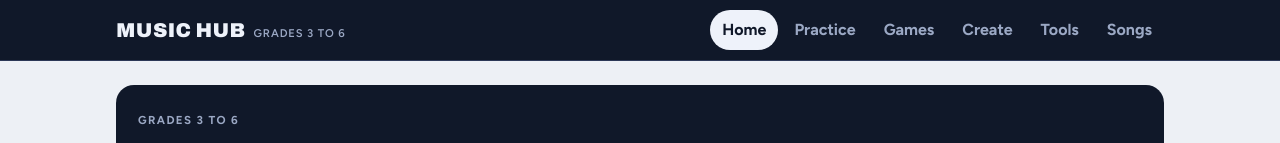
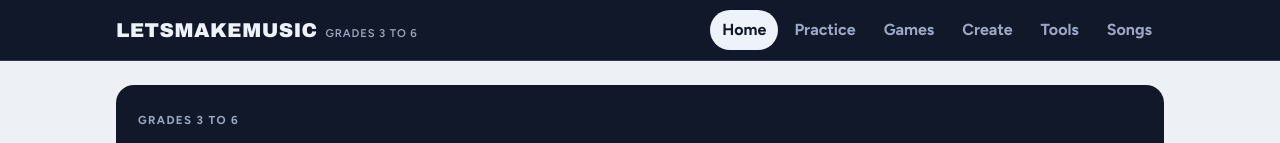
Before and after one commit to musiclearnplay/LetsMakeMusic, a plain HTML site: page index.html in a window 1280 px wide. Shown: the top 143 px of the page. Drawn offline with Linux system fonts and the light colour scheme.

Commit message:
Add files via upload

```diff
--- a/core.js
+++ b/core.js
@@ -1,4 +1,4 @@
-/* Music Hub core: helpers, music theory, audio engine, notation drawing. */
+/* LetsMakeMusic core: helpers, music theory, audio engine, notation drawing. */
 'use strict';
 const $=(s,r=document)=>r.querySelector(s), $$=(s,r=document)=>[...r.querySelectorAll(s)];
 const esc=s=>String(s).replace(/[&<>"]/g,c=>({'&':'&amp;','<':'&lt;','>':'&gt;','"':'&quot;'}[c]));
--- a/data.js
+++ b/data.js
@@ -1,4 +1,4 @@
-/* Music Hub data: songs, chords, pathways. Melodies: "E4:2" = note:beats (1 beat default, octave 4 default), R = rest, | ignored. */
+/* LetsMakeMusic data: songs, chords, pathways. Melodies: "E4:2" = note:beats (1 beat default, octave 4 default), R = rest, | ignored. */
 'use strict';
 const SANDBOX_URL='https://claude.ai/artifact/PNyfn9UntRH1JvXoTceBzC';
 
@@ -8,9 +8,9 @@ const MELODIES=[
   mel:'G E G:.5 G:.5 E | G:.5 G:.5 E:.5 A:.5 G:.5 G:.5 E',ch:'C C'},
  {id:'hot-cross',t:'Hot Cross Buns',by:'Traditional',lvl:1,bpm:96,key:'C',tags:'do re mi three notes',
   mel:'E D C:2 | E D C:2 | C:.5 C:.5 C:.5 C:.5 D:.5 D:.5 D:.5 D:.5 | E D C:2',ch:'C C C_G C'},
- {id:'three-note-rock',t:'Three-Note Rock',by:'Original for the Hub',tier:'orig',lvl:1,bpm:104,key:'G',tags:'B A G three notes',
+ {id:'three-note-rock',t:'Three-Note Rock',by:'Original for LetsMakeMusic',tier:'orig',lvl:1,bpm:104,key:'G',tags:'B A G three notes',
   mel:'B B A A | G G A:2 | B A G A | B:2 G:2 | B B A A | G G A:2 | B:.5 B:.5 A G A | G:4',ch:'G D G D G D G_D G'},
- {id:'open-string-groove',t:'Open String Groove',by:'Original for the Hub',tier:'orig',lvl:1,bpm:100,key:'C',tags:'ukulele open strings',
+ {id:'open-string-groove',t:'Open String Groove',by:'Original for LetsMakeMusic',tier:'orig',lvl:1,bpm:100,key:'C',tags:'ukulele open strings',
   mel:'C C E E | A A E:2 | C E A E | C:4 | A A E E | C C E:2 | A E C E | C:4',ch:'C C Am Am F F G C'},
  {id:'mary-lamb',t:'Mary Had a Little Lamb',by:'Traditional',lvl:1,bpm:104,key:'C',tags:'do re mi so',
   mel:'E D C D | E E E:2 | D D D:2 | E G G:2 | E D C D | E E E E | D D E D | C:4',ch:'C C G C C C G C'},
@@ -42,7 +42,7 @@ const MELODIES=[
  {id:'saints',t:'When the Saints Go Marching In',by:'Traditional American',lvl:2,bpm:132,key:'C',tags:'jazz',
   mel:'R C E F | G:4 | R C E F | G:4 | R C E F | G:2 E:2 | C:2 E:2 | D:4 | R E E D | C:3 C | E:2 G:2 | G F:3 | R:2 E F | G:2 E:2 | C:2 D:2 | C:4',
   ch:'C C C C C C C G G C C F F C G C'},
- {id:'hawker-hop',t:'Hawker Centre Hop',by:'Original for the Hub',tier:'orig',lvl:2,bpm:120,key:'C',tags:'pentatonic singapore angklung',
+ {id:'hawker-hop',t:'Hawker Centre Hop',by:'Original for LetsMakeMusic',tier:'orig',lvl:2,bpm:120,key:'C',tags:'pentatonic singapore angklung',
   mel:'C D E G | A:2 G:2 | E G A G | E:2 D:2 | C D E G | A:2 C5:2 | A G E D | C:4',ch:'C C Am Am C C F_G C'},
  {id:'jingle',t:'Jingle Bells (chorus)',by:'James Pierpont',lvl:2,bpm:120,key:'C',tags:'seasonal',
   mel:'E E E:2 | E E E:2 | E G C:1.5 D:.5 | E:4 | F F F:1.5 F:.5 | F E E E:.5 E:.5 | G G F D | C:4',ch:'C C C C F C G C'},
@@ -62,9 +62,9 @@ const MELODIES=[
   ch:'C G G C C G G C'},
  {id:'mountain-king',t:'In the Hall of the Mountain King',by:'Edvard Grieg',lvl:3,bpm:112,key:'Am',tags:'classical minor',
   mel:'A3:.5 B3:.5 C:.5 D:.5 E:.5 C:.5 E | D#:.5 B3:.5 D# D:.5 B3:.5 D | A3:.5 B3:.5 C:.5 D:.5 E:.5 C:.5 E:.5 A:.5 | G:.5 E:.5 C:.5 E:.5 G:2',ch:'Am Am Am C'},
- {id:'monsoon-minor',t:'Monsoon Minor',by:'Original for the Hub',tier:'orig',lvl:3,bpm:96,key:'Am',tags:'minor singapore',
+ {id:'monsoon-minor',t:'Monsoon Minor',by:'Original for LetsMakeMusic',tier:'orig',lvl:3,bpm:96,key:'Am',tags:'minor singapore',
   mel:'A3 C E:2 | D C B3:2 | A3 C E A | G:2 E:2 | F E D C | B3 C D:2 | E D C B3 | A3:4',ch:'Am Am Am C F G E Am'},
- {id:'mrt-blues',t:'MRT Blues',by:'Original for the Hub',tier:'orig',lvl:3,bpm:108,key:'C',tags:'12-bar blues singapore',
+ {id:'mrt-blues',t:'MRT Blues',by:'Original for LetsMakeMusic',tier:'orig',lvl:3,bpm:108,key:'C',tags:'12-bar blues singapore',
   mel:'C Eb F:2 | C Eb F:2 | C Eb F G | Eb:2 C:2 | F Ab Bb:2 | F Ab Bb:2 | C Eb F G | Eb:2 C:2 | G:2 F:2 | F:2 Eb:2 | C Eb F Eb | C:4',
   ch:'C C C C F F C C G F C C'},
  {id:'happy-birthday',t:'Happy Birthday to You',by:'Patty and Mildred Hill',lvl:3,bpm:108,key:'C',meter:3,pickup:1,
@@ -97,9 +97,9 @@ Chan Mali Chan|Traditional Malay|C|120|s2|All:C C G7 G7 G7 G7 C C
 Burung Kakak Tua|Traditional Indonesian|C|120|s6|All:C C G7 G7 G7 G7 C C|3
 12-Bar Blues in C|Blues form|C|108|s2|All:C C C C F F C C G F C C
 12-Bar Blues in A|Blues form|A|108|s2|All:A A A A D D A A E D A A
-One-Chord Jam|Hub warm-up|C|100|s1|All:C C C C
-The Four-Chord Loop|Hub warm-up|C|96|s3|All:C G Am F
-The Doo-Wop Loop|Hub warm-up|C|100|s2|All:C Am F G`;
+One-Chord Jam|LetsMakeMusic warm-up|C|100|s1|All:C C C C
+The Four-Chord Loop|LetsMakeMusic warm-up|C|96|s3|All:C G Am F
+The Doo-Wop Loop|LetsMakeMusic warm-up|C|100|s2|All:C Am F G`;
 const POP_CHARTS=`Let It Be|The Beatles|C|72|s1|Verse:C G Am F C G F C;Chorus:Am G F C C G F C
 I'm Yours|Jason Mraz|C|76|s3|All:C G Am F
 Riptide|Vance Joy|Am|100|s3|Verse:Am G C C;Bridge:Am G C F
--- a/games.js
+++ b/games.js
@@ -1,4 +1,4 @@
-/* Music Hub games: Note Slide, Key Finder, Note Values, Fill the Bar, Tap the Rhythm, Major or Minor, plus the ear and reading games. No scores are kept. */
+/* LetsMakeMusic games: Note Slide, Key Finder, Note Values, Fill the Bar, Tap the Rhythm, Major or Minor, plus the ear and reading games. No scores are kept. */
 'use strict';
 S.games={tab:'slide'};
 const GAMES=[['slide','Note Slide'],['keys','Key Finder'],['reader','Name the note'],['values','Note values'],['fill','Fill the bar'],['tap','Tap the rhythm'],['rhythm','Rhythm ears'],['pitch','Pitch ears'],['chord','Major or minor']];
--- a/index.html
+++ b/index.html
@@ -3,7 +3,7 @@
 <head>
 <meta charset="utf-8">
 <meta name="viewport" content="width=device-width,initial-scale=1">
-<title>Music Hub</title>
+<title>LetsMakeMusic</title>
 <link rel="preconnect" href="https://fonts.googleapis.com">
 <link rel="preconnect" href="https://fonts.gstatic.com" crossorigin>
 <link href="https://fonts.googleapis.com/css2?family=Archivo:wdth,wght@62..125,500..900&family=Figtree:wght@400..800&family=JetBrains+Mono:wght@500;700&display=swap" rel="stylesheet">
@@ -181,7 +181,7 @@ main.enter>*:nth-child(2){animation-delay:.04s} main.enter>*:nth-child(3){animat
 </head>
 <body>
 <header class="top"><div class="top-in">
-  <button class="brand" data-act="nav" data-v="home">Music Hub<small>GRADES 3 TO 6</small></button>
+  <button class="brand" data-act="nav" data-v="home">LetsMakeMusic<small>GRADES 3 TO 6</small></button>
   <button id="stop" data-act="stop">Stop sound</button>
   <nav aria-label="Rooms">
     <button data-act="nav" data-v="home">Home</button>
--- a/views.js
+++ b/views.js
@@ -1,4 +1,4 @@
-/* Music Hub views: Home, Practice, Create, Tools, Songs. */
+/* LetsMakeMusic views: Home, Practice, Create, Tools, Songs. */
 'use strict';
 const S={
   room:'home', inst:store.get('inst','uke'), done:store.get('done',{}),
@@ -162,7 +162,7 @@ function vSongs(){
   <section class="card"><div class="row"><input class="field" id="q" data-in="q" type="search" placeholder="Search a song, artist or chord" value="${esc(f.q)}" style="flex:1;min-width:200px" aria-label="Search songs"></div>
   <div class="row">${chip('All','fkind',f.kind==='all','data-k="all"')}${chip('Full notation','fkind',f.kind==='mel','data-k="mel"')}${chip('Chord charts','fkind',f.kind==='chart','data-k="chart"')}
   <span class="muted small">Level</span>${[0,1,2,3,4].map(l=>chip(l?String(l):'Any','flvl',f.lvl===l,`data-l="${l}"`)).join('')}</div>
-  <p class="note"><b>Full notation</b> songs are traditional, classical or written for the Hub, so you get tab, staff, numbers and solfège. <b>Chord charts</b> show the chords and form of well-known songs in an easy key. They have no lyrics or melody, so play along with the recording.</p></section>
+  <p class="note"><b>Full notation</b> songs are traditional, classical or written for LetsMakeMusic, so you get tab, staff, numbers and solfège. <b>Chord charts</b> show the chords and form of well-known songs in an easy key. They have no lyrics or melody, so play along with the recording.</p></section>
   <div class="songlist" id="songlist">${songList()}</div>`;
 }
 const MODES=[['letters','Letters'],['solfege','Solfège'],['numbers','Numbers'],['staff','Staff'],['uke','Ukulele tab'],['gtr','Guitar tab']];
```
